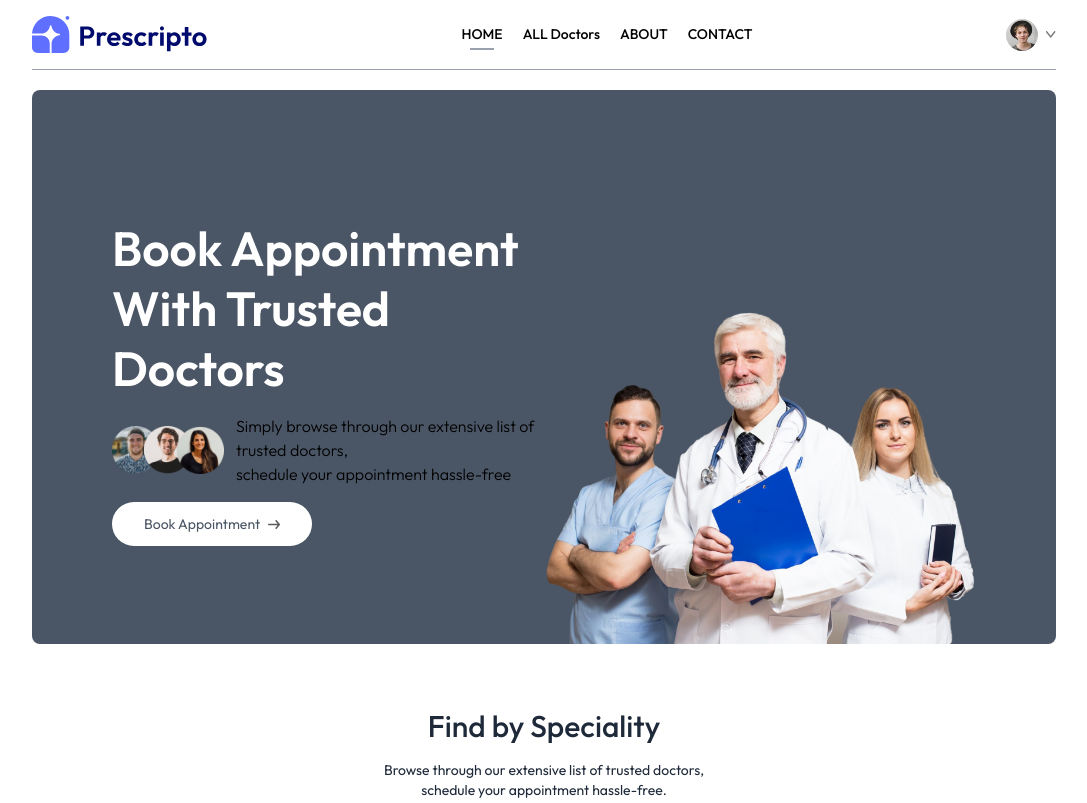
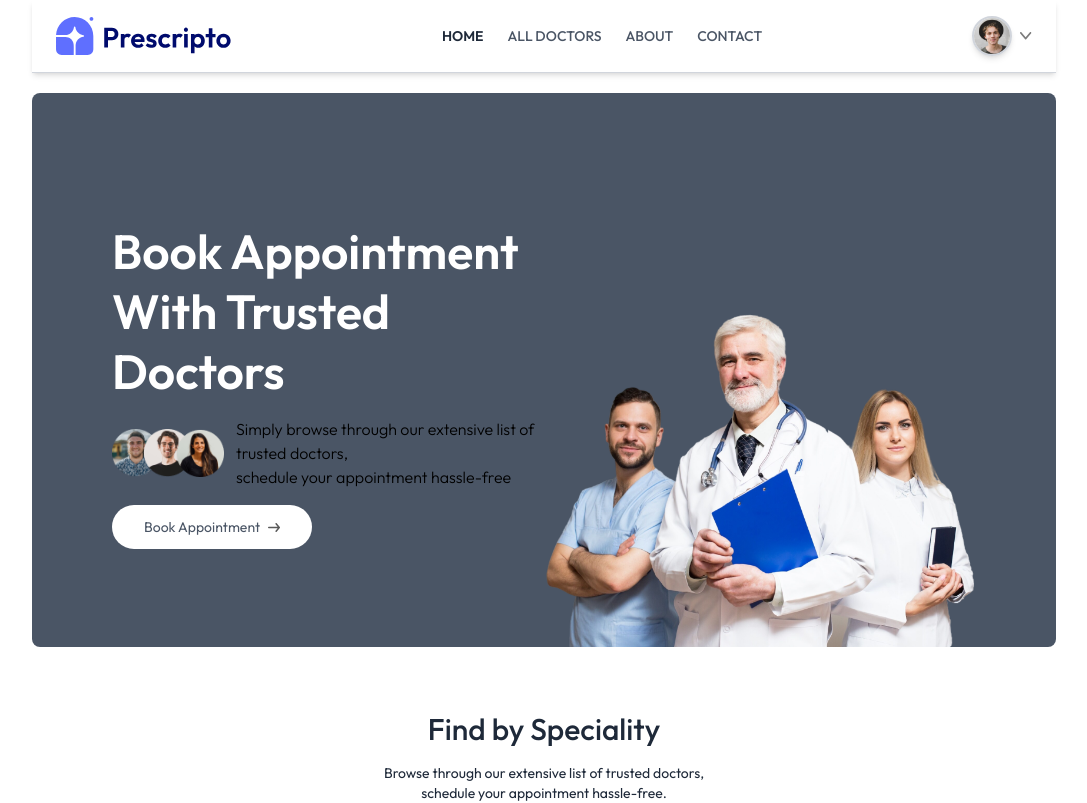
Before and after one commit to Anurag-Kuche/Prescript, a React (Vite) app: page / in a window 1280 px wide. Shown: the top 803 px of the page, without its empty margins (96-1183 px from the left). Built offline with nearby package versions, Linux system fonts and the light colour scheme.

Commit message:
more done

```diff
--- a/src/components/Navbar.jsx
+++ b/src/components/Navbar.jsx
@@ -1,56 +1,51 @@
-import { NavLink, useNavigate } from "react-router-dom"
-import {assets} from "../assets/assets"
+import { NavLink, useNavigate } from "react-router-dom";
+import { assets } from "../assets/assets";
 import { useState } from "react";
 
 function Navbar() {
-    const navigate =useNavigate();
-    const [showMenu,setShowMenu]=useState(false);
-    const[token,setToken]=useState(true);
+    const navigate = useNavigate();
+    const [showMenu, setShowMenu] = useState(false);
+    const [token, setToken] = useState(true);
 
-  return (
-    <div className="flex items-center justify-between text-sm py-4 mb-5 border-b border-b-gray-400">
-        <img onClick={()=>navigate("/")} className="w-44 cursor-pointer" src={assets.logo} alt="" />
-        <ul className="hidden md:flex item-start gap-5 font-medium">
-            <NavLink to="/">
-                <li className="py-1 ">HOME</li>
-                <hr className="border-none outline-none h-0.5 bg-gray-400 w-3/5 m-auto hidden" />
-            </NavLink>
-
-            <NavLink to="/doctors">
-                <li className="py-1 ">ALL Doctors</li>
-                <hr className="border-none outline-none h-0.5 bg-gray-400 w-3/5 m-auto hidden" />
-            </NavLink>
-
-            <NavLink to="/about">
-                <li className="py-1 ">ABOUT</li>
-                <hr className="border-none outline-none h-0.5 bg-gray-400 w-3/5 m-auto hidden" />
-            </NavLink>
-
-            <NavLink to="/contact">
-                <li className="py-1 ">CONTACT</li>
-                <hr className="border-none outline-none h-0.5 bg-gray-400 w-3/5 m-auto hidden" />
-            </NavLink>
-        </ul>
-        <div className="flex items-center gap-4">
-            {
-                token
-                ? <div className="flex items-center gap-2 cursor-pointer group relative">
-                    <img className="w-8 rounded-full " src={assets.profile_pic} alt="" />
-                    <img className="w-2.5" src={assets.dropdown_icon} alt="" />
-                    <div className="absolute top-0 right-0 pt-14 text-base font-medium text-gray-600 hidden group-hover:block">
-                        <div className="min-w-48 bg-stone-100 rounnded flex flex-col gap-4 p-4">
-                            <p onClick={()=>navigate("my-profile")} className="hover:text-black cursor-pointer">My Profile</p>
-                            <p onClick={()=>navigate("my-appointments")} className="hover:text-black cursor-pointer">My Appointments</p>
-                            <p onClick={()=>setToken(false)} className="hover:text-black cursor-pointer">Logout</p>
+    return (
+        <div className="flex items-center justify-between text-sm py-4 mb-5 border-b border-gray-300 bg-white text-gray-800 px-6 shadow-md">
+            <img onClick={() => navigate("/")} className="w-44 cursor-pointer transition-transform duration-300 hover:scale-105" src={assets.logo} alt="Logo" />
+            <ul className="hidden md:flex items-center gap-6 font-medium">
+                {[
+                    { path: "/", label: "HOME" },
+                    { path: "/doctors", label: "ALL DOCTORS" },
+                    { path: "/about", label: "ABOUT" },
+                    { path: "/contact", label: "CONTACT" }
+                ].map((link, index) => (
+                    <NavLink
+                        key={index}
+                        to={link.path}
+                        className={({ isActive }) =>
+                            `relative group ${isActive ? "text-gray-800 font-semibold" : "text-gray-600"}`
+                        }
+                    >
+                        <li className="py-1 transition-colors duration-300 hover:text-gray-500">{link.label}</li>
+                        <span className="absolute left-0 bottom-0 w-0 h-0.5 bg-gray-400 transition-all duration-300 group-hover:w-3/5 ${isActive ? 'w-3/5' : ''}"></span>
+                    </NavLink>
+                ))}
+            </ul>
+            <div className="flex items-center gap-4">
+                {token ? (
+                    <div className="relative flex items-center gap-2 cursor-pointer group">
+                        <img className="w-10 h-10 rounded-full border-2 border-gray-300 shadow-md" src={assets.profile_pic} alt="Profile" />
+                        <img className="w-3 transition-transform duration-300 group-hover:rotate-180" src={assets.dropdown_icon} alt="Dropdown" />
+                        <div className="absolute top-12 right-0 bg-white text-gray-800 text-base font-medium rounded-lg shadow-md opacity-0 group-hover:opacity-100 transition-opacity duration-300 min-w-48 p-4 border border-gray-200">
+                            <p onClick={() => navigate("my-profile")} className="hover:text-gray-500 cursor-pointer py-1">My Profile</p>
+                            <p onClick={() => navigate("my-appointments")} className="hover:text-gray-500 cursor-pointer py-1">My Appointments</p>
+                            <p onClick={() => setToken(false)} className="hover:text-gray-500 cursor-pointer py-1">Logout</p>
                         </div>
                     </div>
-                </div>
-                :<button onClick={()=>navigate("/login")} className="bg-gray-500 text-white px-8 py-3 rounded-full font-light hidden md:block">Create Account</button>
-            }
-
+                ) : (
+                    <button onClick={() => navigate("/login")} className="bg-gray-500 hover:bg-gray-400 text-white px-6 py-2 rounded-full font-light hidden md:block transition-transform duration-300 hover:scale-105">Create Account</button>
+                )}
+            </div>
         </div>
-    </div>
-  )
+    );
 }
 
-export default Navbar
+export default Navbar;
```
